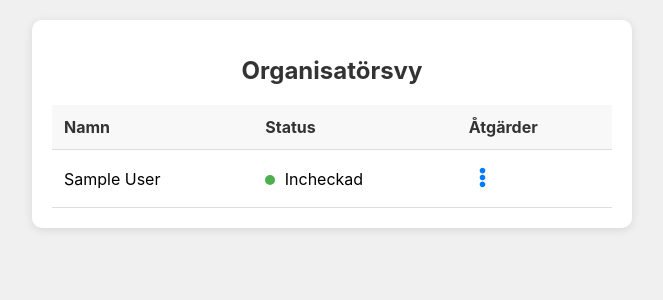
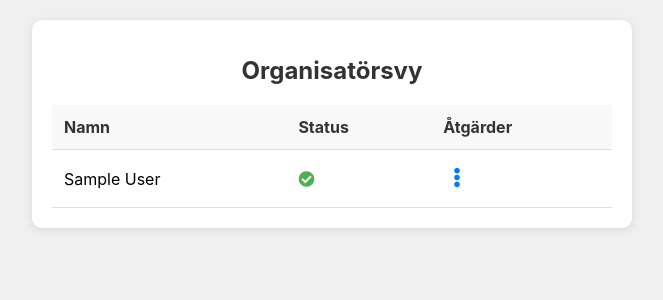
Before and after one commit to jockesv/iceskatecamp, a Flask app: page /organizer in a window 1280 px wide. Shown: the top 300 px of the page, without its empty margins (308-971 px from the left). Run offline with Flask 3, Linux system fonts and the light colour scheme; the visitor is signed in with stand-in values (Sample User, id 1); tables that the repository leaves empty hold one stand-in row (values such as "Sample post").

Commit message:
Replaced status text with an icon

```diff
--- a/src/templates/organizer_view.html
+++ b/src/templates/organizer_view.html
@@ -44,18 +44,16 @@
             font-weight: bold;
             color: #333;
         }
-        .status-green, .status-red {
+        .status-icon {
             display: inline-block;
-            width: 10px;
-            height: 10px;
-            border-radius: 50%;
+            font-size: 16px;
             margin-right: 5px;
         }
         .status-green {
-            background-color: #4CAF50;
+            color: #4CAF50;
         }
         .status-red {
-            background-color: #F44336;
+            color: #F44336;
         }
         button {
             background-color: #007AFF;
@@ -142,9 +140,9 @@
                         </td>
                         <td>
                             {% if child.checked_in %}
-                                <span class="status-green"></span> Incheckad
+                                <i class="fas fa-check-circle status-icon status-green"></i>
                             {% else %}
-                                <span class="status-red"></span> Utcheckad
+                                <i class="fas fa-times-circle status-icon status-red"></i>
                             {% endif %}
                         </td>
                         <td>
```
